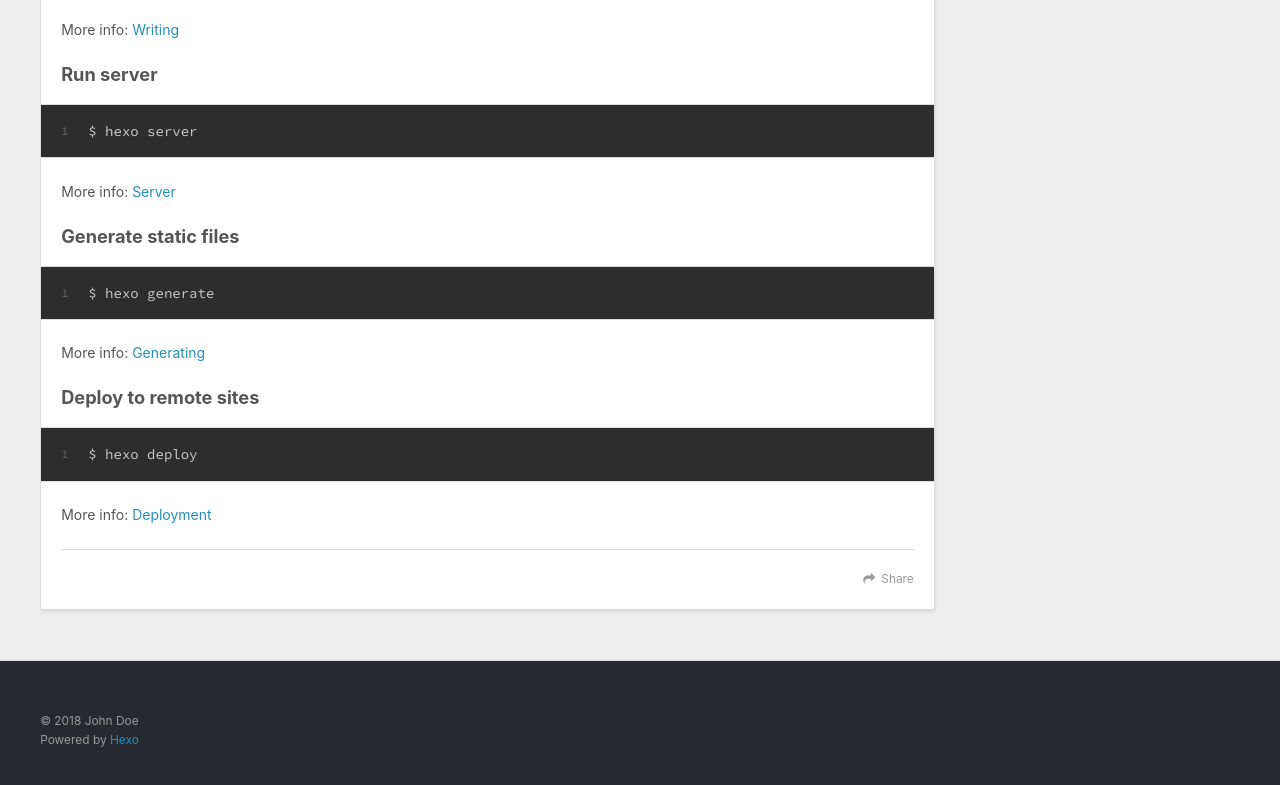
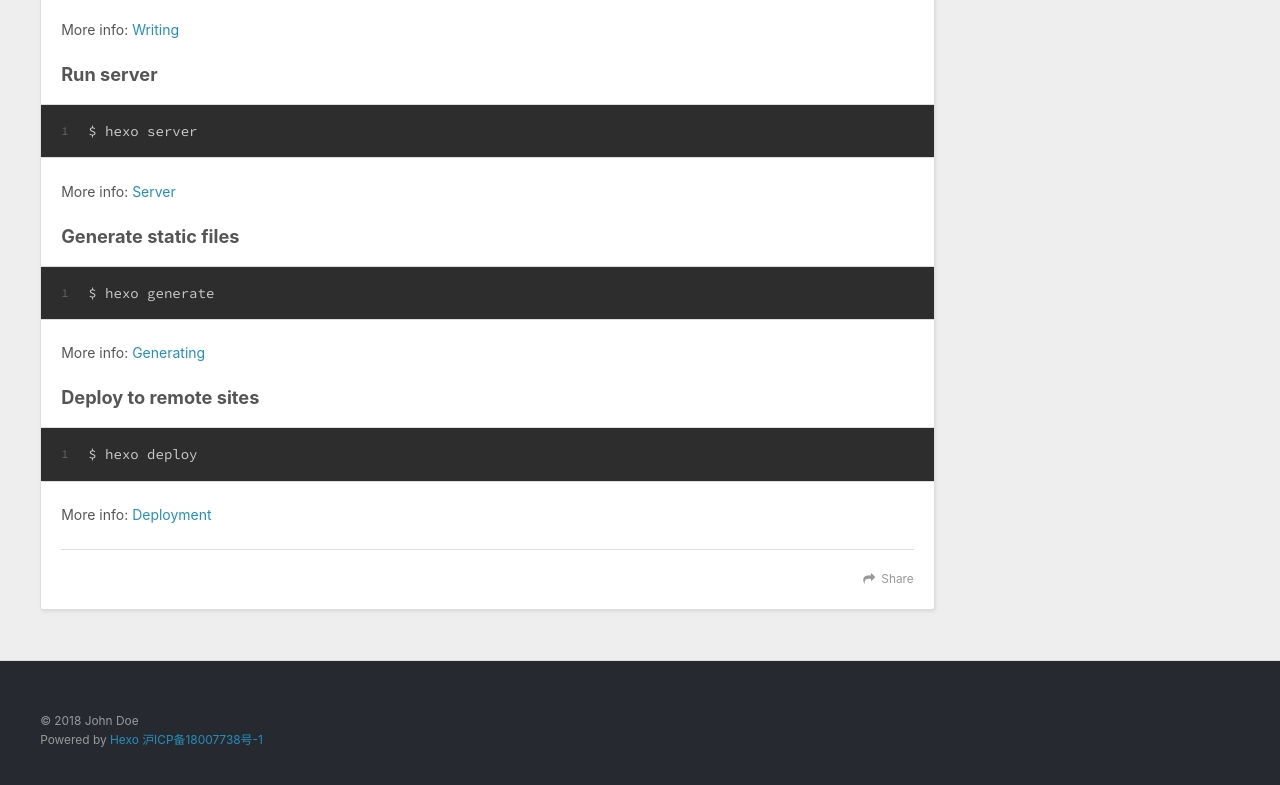
Before and after one commit to kevinmails/kevinmails.github.io, a plain HTML site: page index.html in a window 1280 px wide. Shown: the part 665-1450 px from the top of the page. Drawn offline with nearby package versions, Linux system fonts and the light colour scheme.

Commit message:
添加备案号

```diff
--- a/index.html
+++ b/index.html
@@ -154,7 +154,7 @@
   <div class="outer">
     <div id="footer-info" class="inner">
       &copy; 2018 John Doe<br>
-      Powered by <a href="http://hexo.io/" target="_blank">Hexo</a>
+      Powered by <a href="http://hexo.io/" target="_blank">Hexo</a>&nbsp;<a href="www.miitbeian.gov.cn" target="_blank">沪ICP备18007738号-1</a>
     </div>
   </div>
 </footer>
```
